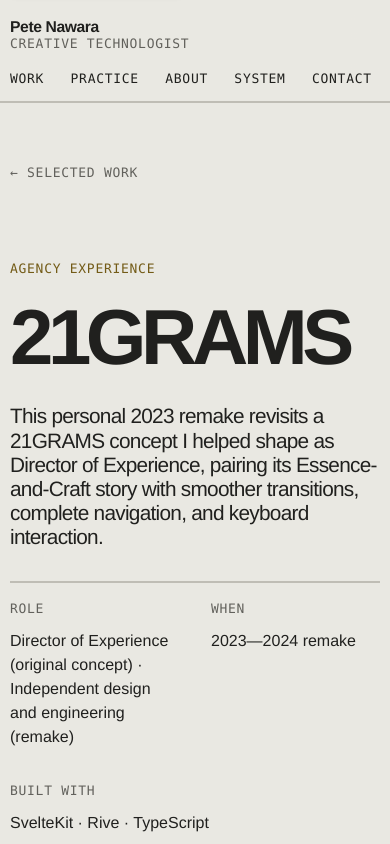
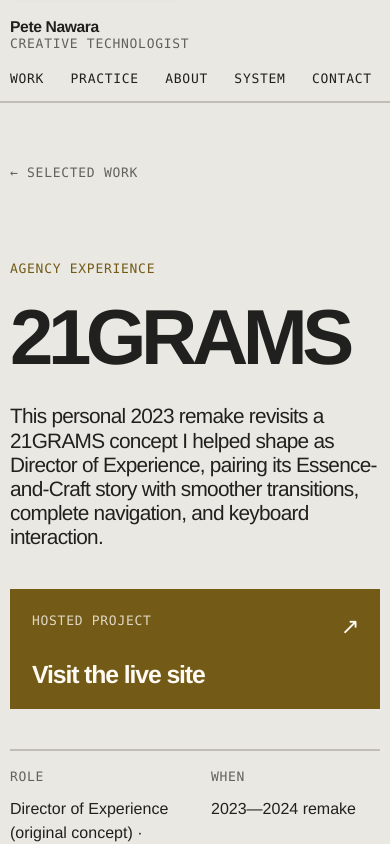
Before and after one commit to petebot/portfolio26, a SvelteKit app: page /projects/21grams in a window 390 px wide. Shown: the top 844 px of the page. Built offline with nearby package versions, Linux system fonts and the light colour scheme.

Commit message:
feat(portfolio): feature live project links (#46)

```diff
--- a/content/projects/driftline/project.json
+++ b/content/projects/driftline/project.json
@@ -15,7 +15,7 @@
 	},
 	"status": "published",
 	"createdAt": "2026-07-24T00:00:00.000Z",
-	"updatedAt": "2026-07-24T00:00:00.000Z",
+	"updatedAt": "2026-07-27T00:00:00.000Z",
 	"sortDate": "2026-07-24",
 	"featured": true,
 	"weight": 1,
@@ -25,6 +25,7 @@
 	"role": "Product strategy · Research synthesis · Interaction design · Design system · Engineering",
 	"timeframe": { "label": "2026" },
 	"liveUrl": "https://mission-control-lime-eta.vercel.app/",
+	"repoUrl": "https://github.com/petebot/driftline",
 	"designSystem": {
 		"name": "Driftline",
 		"status": "living",
--- a/content/projects/grande-burrito/project.json
+++ b/content/projects/grande-burrito/project.json
@@ -11,7 +11,7 @@
 	},
 	"status": "published",
 	"createdAt": "2026-07-21T00:00:00.000Z",
-	"updatedAt": "2026-07-24T00:00:00.000Z",
+	"updatedAt": "2026-07-27T00:00:00.000Z",
 	"sortDate": "2026-07-22",
 	"featured": true,
 	"weight": 3,
@@ -20,6 +20,8 @@
 	"tech": ["SvelteKit", "Sanity", "TypeScript", "Playwright"],
 	"role": "Independent research · Digital design · Content system · Engineering",
 	"timeframe": { "label": "2026 · In progress" },
+	"liveUrl": "https://grande-burrito.vercel.app/",
+	"repoUrl": "https://github.com/petebot/grande",
 	"designSystem": {
 		"name": "Grande Burrito Sign & Sheet System",
 		"status": "emerging",
--- a/content/projects/synchronic-studio/project.json
+++ b/content/projects/synchronic-studio/project.json
@@ -22,6 +22,7 @@
 	"tech": ["SvelteKit", "Tauri", "Supabase", "TypeScript"],
 	"role": "Product design · Creative direction · Engineering",
 	"timeframe": { "label": "August 2025—Now" },
+	"liveUrl": "https://synchronic.studio/",
 	"designSystem": {
 		"name": "Synchronic Studio",
 		"status": "emerging",
--- a/src/routes/projects/[slug]/+page.svelte
+++ b/src/routes/projects/[slug]/+page.svelte
@@ -76,7 +76,7 @@
 				},
 				isPartOf: { '@id': `${homeUrl}#website` },
 				mainEntityOfPage: canonicalUrl,
-				sameAs: data.project.liveUrl ?? undefined
+				sameAs: [data.project.liveUrl, data.project.repoUrl].filter(Boolean)
 			},
 			{
 				'@type': 'BreadcrumbList',
@@ -125,6 +125,37 @@
 		<h1>{data.project.title}</h1>
 		<p class="intro">{data.project.intro}</p>
 
+		{#if data.project.liveUrl || data.project.repoUrl}
+			<nav class="project-actions" aria-label={`${data.project.title} project links`}>
+				{#if data.project.liveUrl}
+					<a
+						class="project-action project-action--live"
+						href={data.project.liveUrl}
+						rel="noopener noreferrer"
+						target="_blank"
+						aria-label={`Visit the ${data.project.title} live site (opens in a new tab)`}
+					>
+						<span class="project-action__label">Hosted project</span>
+						<strong>Visit the live site</strong>
+						<i aria-hidden="true">↗</i>
+					</a>
+				{/if}
+				{#if data.project.repoUrl}
+					<a
+						class="project-action project-action--repo"
+						href={data.project.repoUrl}
+						rel="noopener noreferrer"
+						target="_blank"
+						aria-label={`View the ${data.project.title} repository (opens in a new tab)`}
+					>
+						<span class="project-action__label">Source code</span>
+						<strong>View the repository</strong>
+						<i aria-hidden="true">↗</i>
+					</a>
+				{/if}
+			</nav>
+		{/if}
+
 		<dl>
 			<div>
 				<dt>Role</dt>
@@ -170,23 +201,6 @@
 		<DesignSystemStory system={data.project.designSystem} />
 	{/if}
 
-	{#if data.project.liveUrl || data.project.repoUrl}
-		<div class="project-links">
-			{#if data.project.liveUrl}
-				<div>
-					<span>Experience</span>
-					<a href={data.project.liveUrl} rel="noopener" target="_blank">Visit the live project ↗</a>
-				</div>
-			{/if}
-			{#if data.project.repoUrl}
-				<div>
-					<span>Source</span>
-					<a href={data.project.repoUrl} rel="noopener" target="_blank">View the repository ↗</a>
-				</div>
-			{/if}
-		</div>
-	{/if}
-
 	<a class="next-project" href={`/projects/${data.nextProject.slug}`}>
 		<span>Next project</span>
 		<strong>{data.nextProject.title}</strong>
@@ -198,7 +212,6 @@
 	.project-hero,
 	.visual-wrap,
 	.case-study,
-	.project-links,
 	.next-project {
 		width: min(100% - 2rem, 94rem);
 		margin-inline: auto;
@@ -212,7 +225,7 @@
 	.category,
 	dt,
 	.section-index,
-	.project-links span,
+	.project-action__label,
 	.next-project > span {
 		font-family: var(--font-family-mono);
 		font-size: var(--font-size-label);
@@ -252,6 +265,79 @@
 		font-size: clamp(1.3rem, 2.4vw, 2.25rem);
 		line-height: 1.16;
 		letter-spacing: -0.035em;
+	}
+
+	.project-actions {
+		display: grid;
+		grid-template-columns: minmax(0, 1.45fr) minmax(17rem, 0.75fr);
+		gap: clamp(0.75rem, 1.5vw, 1.25rem);
+		margin-block: clamp(2.5rem, 5vw, 4.5rem);
+	}
+
+	.project-actions:has(.project-action:only-child) {
+		grid-template-columns: minmax(0, 1fr);
+	}
+
+	.project-action {
+		position: relative;
+		display: flex;
+		min-height: clamp(8rem, 13vw, 11rem);
+		flex-direction: column;
+		justify-content: space-between;
+		gap: 2rem;
+		padding: clamp(1.25rem, 2.5vw, 2rem);
+		border: var(--border-width-structure) solid var(--color-border);
+		color: var(--color-text);
+		text-decoration: none;
+		transition:
+			background-color 180ms ease,
+			border-color 180ms ease,
+			color 180ms ease,
+			transform 180ms ease;
+	}
+
+	.project-action--live {
+		border-color: var(--color-accent);
+		background: var(--color-accent);
+		color: var(--color-accent-on);
+	}
+
+	.project-action--repo {
+		background: var(--color-surface-muted);
+	}
+
+	.project-action__label {
+		padding-right: 3rem;
+		opacity: 0.78;
+	}
+
+	.project-action strong {
+		max-width: 80%;
+		font-size: clamp(1.55rem, 3.2vw, 2.8rem);
+		line-height: 0.98;
+		letter-spacing: -0.045em;
+	}
+
+	.project-action i {
+		position: absolute;
+		top: clamp(1.15rem, 2.5vw, 1.9rem);
+		right: clamp(1.15rem, 2.5vw, 1.9rem);
+		font-size: clamp(1.4rem, 2.5vw, 2rem);
+		font-style: normal;
+		transition: transform 180ms ease;
+	}
+
+	.project-action:hover,
+	.project-action:focus-visible {
+		background: var(--color-text);
+		border-color: var(--color-text);
+		color: var(--color-bg);
+		transform: translateY(-0.2rem);
+	}
+
+	.project-action:hover i,
+	.project-action:focus-visible i {
+		transform: translate(0.25rem, -0.25rem);
 	}
 
 	dl {
@@ -334,31 +420,6 @@
 		color: var(--color-accent);
 	}
 
-	.project-links {
-		border-top: var(--border-width-structure) solid var(--color-border);
-	}
-
-	.project-links > div {
-		display: flex;
-		align-items: baseline;
-		justify-content: space-between;
-		gap: 2rem;
-		padding-block: 1.25rem;
-		border-bottom: 1px solid var(--color-border);
-	}
-
-	.project-links a {
-		color: var(--color-text);
-		font-size: 1.15rem;
-		text-decoration: none;
-	}
-
-	.project-links a:hover,
-	.project-links a:focus-visible {
-		color: var(--color-accent);
-		background: transparent;
-	}
-
 	.next-project {
 		position: relative;
 		display: block;
@@ -399,6 +460,10 @@
 	}
 
 	@media (max-width: 48rem) {
+		.project-actions {
+			grid-template-columns: 1fr;
+		}
+
 		dl {
 			grid-template-columns: 1fr 1fr;
 		}
@@ -420,7 +485,6 @@
 		.project-hero,
 		.visual-wrap,
 		.case-study,
-		.project-links,
 		.next-project {
 			width: min(100% - 1.25rem, 94rem);
 		}
@@ -437,9 +501,20 @@
 			grid-column: auto;
 		}
 
-		.project-links > div {
-			align-items: flex-start;
-			flex-direction: column;
+		.project-action {
+			min-height: 7.5rem;
+		}
+	}
+
+	@media (prefers-reduced-motion: reduce) {
+		.project-action,
+		.project-action i {
+			transition-duration: 0ms;
+		}
+
+		.project-action:hover,
+		.project-action:focus-visible {
+			transform: none;
 		}
 	}
 </style>
```
